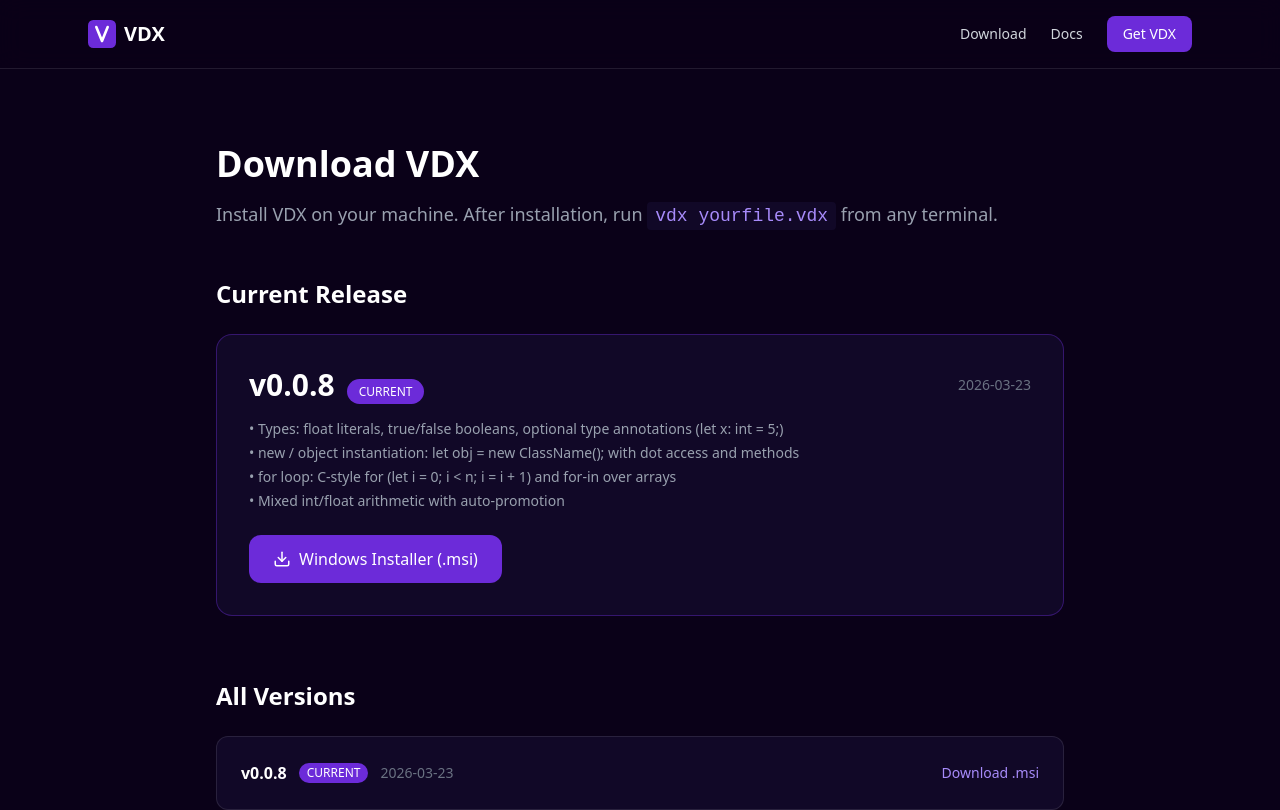
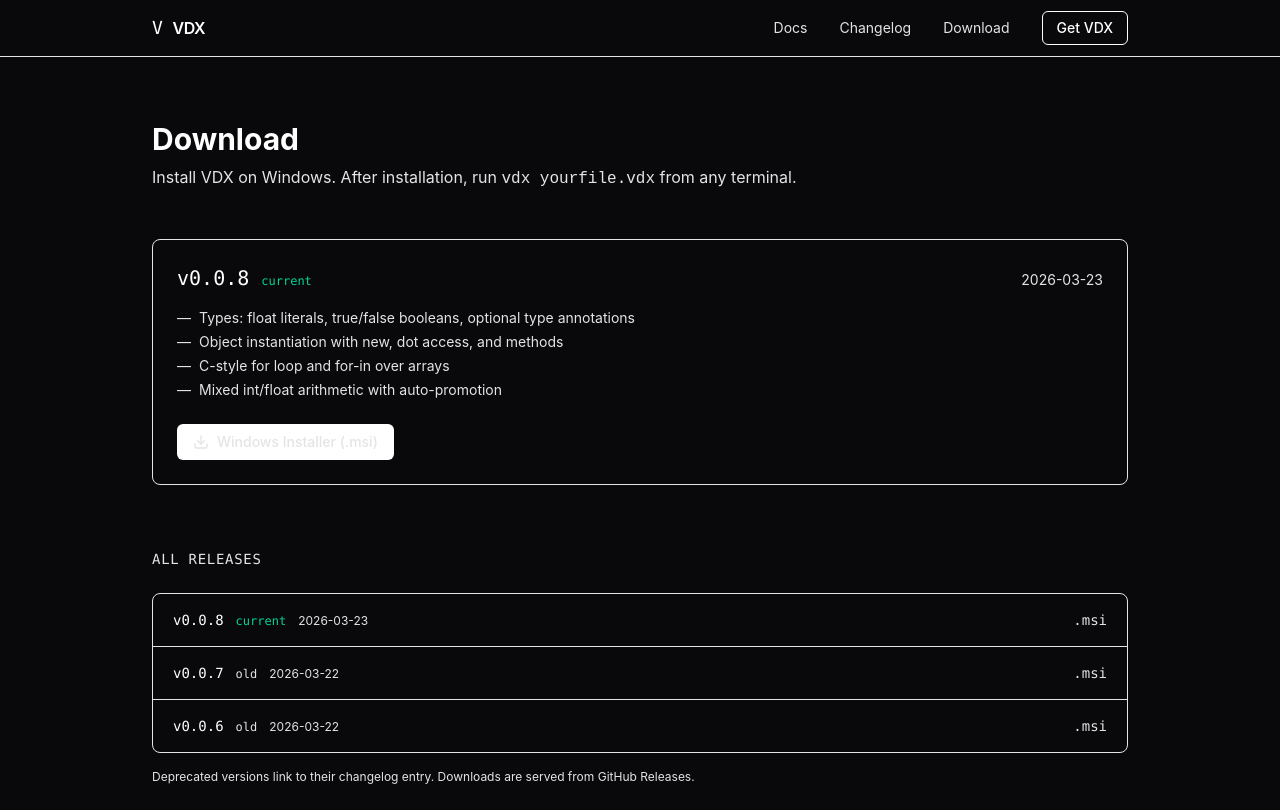
Before and after one commit to bouclem/vdx, a Next.js app in the folder website/: page /download in a window 1280 px wide. Shown: the top 810 px of the page. Built offline with nearby package versions, Linux system fonts and the light colour scheme.

Commit message:
website redesign with cleaner typography and spacing

```diff
--- /dev/null
+++ b/website/src/app/changelog/page.tsx
@@ -0,0 +1,141 @@
+const changelog = [
+  {
+    version: "0.0.8",
+    date: "2026-03-23",
+    changes: [
+      "Added `float` type: float literals with decimal point (e.g., `3.14`, `5.0`)",
+      "Added `true` / `false` boolean literals",
+      "Added optional type annotations on `let`: `let x: int = 5;`, `let pi: float = 3.14;`",
+      "Runtime type checking: annotated variables are validated at assignment",
+      "Mixed int/float arithmetic: operations auto-promote to float when either operand is float",
+      "Added `new` keyword for object instantiation: `let obj = new ClassName();`",
+      "Dot field access: `obj.field` reads a field from an object",
+      "Dot field assignment: `obj.field = value;` sets a field on an object",
+      "Dot method calls: `obj.method(args)` calls a method with access to object fields",
+      "Objects print as `<ClassName object>`",
+      "Added C-style `for` loop: `for (let i = 0; i < n; i = i + 1) { ... }`",
+      "Added `for-in` loop over arrays: `for (item in arr) { ... }`",
+      "`@unsafe` now also works with `for` loops",
+      "Float truthiness: `0.0` is falsy, non-zero is truthy",
+      "Object truthiness: objects are truthy",
+    ],
+  },
+  {
+    version: "0.0.7",
+    date: "2026-03-22",
+    changes: [
+      "Added arrays / lists: `let arr = [1, 2, 3];`",
+      "Array index access: `arr[0]`",
+      "Array index assignment: `arr[0] = 5;`",
+      "String index access: `str[0]` returns single character",
+      "Built-in `len()`: returns length of arrays and strings",
+      "Built-in `push(arr, value)`: appends a value to an array",
+      "Array printing: `print(arr)` outputs `[1, 2, 3]`",
+      "Array truthiness: non-empty arrays are truthy, empty arrays are falsy",
+      "Improved error reporting: errors now display file name, line number, and surrounding source lines",
+    ],
+  },
+  {
+    version: "0.0.6",
+    date: "2026-03-22",
+    changes: [
+      "Added loop safety protection: `while` loops that iterate faster than 2 seconds are blocked",
+      "Added `@unsafe` annotation: place before `while` to bypass loop speed protection",
+      "Added SVG icon (`assets/icon.svg`)",
+      "Added Windows MSI installer support via CMake CPack + WiX",
+      "Installer adds `vdx` to system PATH",
+      "Added `.vdx` file association in installer",
+      "Added LICENSE.txt (MIT)",
+      "Website v0.1.0: main page, download page, documentation pages",
+    ],
+  },
+  {
+    version: "0.0.5",
+    date: "2026-03-22",
+    changes: [
+      "Added `while` loop: `while (condition) { body }`",
+      "Added block scoping: variables declared inside `{ }` blocks are local",
+      "Added `wait(ms)` statement to pause execution",
+      "Added variable reassignment: `name = expr;`",
+    ],
+  },
+  {
+    version: "0.0.4",
+    date: "2026-03-22",
+    changes: [
+      "Added `this` keyword for accessing class-scope variables",
+      "Added `if` / `elif` / `else` control flow",
+      "Inline expression evaluation in `print()`",
+      "Truthiness rules: int != 0, non-empty string, bool value, void = false",
+    ],
+  },
+  {
+    version: "0.0.3",
+    date: "2026-03-22",
+    changes: [
+      "Added `fn` keyword for function declarations with parameters",
+      "Added `return` statement for function return values",
+      "Function calls as expressions",
+      "Operators: `+`, `-`, `*`, `/`, `==`, `!=`, `<`, `>`, `<=`, `>=`",
+      "String concatenation with `+`",
+      "Operator precedence and parenthesized expressions",
+      "Division by zero runtime error",
+      "Two-pass class execution (register functions first, then run statements)",
+    ],
+  },
+  {
+    version: "0.0.2",
+    date: "2026-03-22",
+    changes: [
+      "Added `let` keyword for variable declarations",
+      "Variables support string and integer values",
+      "Variables can be used in `print()` arguments",
+      "Added expression system (string literals, integer literals, identifiers)",
+    ],
+  },
+  {
+    version: "0.0.1",
+    date: "2026-03-22",
+    changes: [
+      "Initial release",
+      "Lexer with support for strings, integers, identifiers, keywords, symbols",
+      "Parser for `class` declarations and `print()` statements",
+      "Tree-walking interpreter",
+      "`class` keyword: declare named classes with a body",
+      "`print()`: output string literals to stdout",
+      "Line comments (`//`)",
+    ],
+  },
+];
+
+export default function ChangelogPage() {
+  return (
+    <div className="max-w-5xl mx-auto px-6 py-16">
+      <h1 className="text-3xl font-bold text-white mb-2">Changelog</h1>
+      <p className="text-[--vdx-muted] mb-12">
+        All notable changes to VDX, by version.
+      </p>
+
+      <div className="space-y-16">
+        {changelog.map((release) => (
+          <section key={release.version} id={`v${release.version.replace(/\./g, "")}`}>
+            <div className="flex items-baseline gap-4 mb-4">
+              <h2 className="text-lg font-mono font-medium text-white">v{release.version}</h2>
+              <span className="text-sm text-[--vdx-muted]">{release.date}</span>
+            </div>
+            <ul className="space-y-1.5 text-sm text-zinc-300">
+              {release.changes.map((change, i) => (
+                <li key={i} className="flex gap-2 leading-relaxed">
+                  <span className="text-[--vdx-border] shrink-0">—</span>
+                  <span dangerouslySetInnerHTML={{
+                    __html: change.replace(/`([^`]+)`/g, '<code class="text-[--vdx-accent] text-[13px]">$1</code>')
+                  }} />
+                </li>
+              ))}
+            </ul>
+          </section>
+        ))}
+      </div>
+    </div>
+  );
+}
--- a/website/src/app/download/page.tsx
+++ b/website/src/app/download/page.tsx
@@ -6,19 +6,16 @@
   return `https://github.com/${GITHUB_REPO}/releases/download/v${version}/vdx-${version}-win64.msi`;
 }
 
-const statusConfig: Record<VersionStatus, { label: string; badgeClass: string }> = {
-  current: {
-    label: "CURRENT",
-    badgeClass: "bg-[#6C2BD9] text-white",
-  },
-  old: {
-    label: "OLD",
-    badgeClass: "bg-amber-600/20 text-amber-400 border border-amber-500/30",
-  },
-  deprecated: {
-    label: "DEPRECATED",
-    badgeClass: "bg-red-900/20 text-red-400 border border-red-500/30",
-  },
+const statusLabel: Record<VersionStatus, string> = {
+  current: "current",
+  old: "old",
+  deprecated: "deprecated",
+};
+
+const statusClass: Record<VersionStatus, string> = {
+  current: "text-emerald-400",
+  old: "text-[--vdx-muted]",
+  deprecated: "text-red-400",
 };
 
 const versions: {
@@ -32,9 +29,9 @@
     date: "2026-03-23",
     status: "current",
     notes: [
-      "Types: float literals, true/false booleans, optional type annotations (let x: int = 5;)",
-      "new / object instantiation: let obj = new ClassName(); with dot access and methods",
-      "for loop: C-style for (let i = 0; i < n; i = i + 1) and for-in over arrays",
+      "Types: float literals, true/false booleans, optional type annotations",
+      "Object instantiation with new, dot access, and methods",
+      "C-style for loop and for-in over arrays",
       "Mixed int/float arithmetic with auto-promotion",
     ],
   },
@@ -43,9 +40,9 @@
     date: "2026-03-22",
     status: "old",
     notes: [
-      "Arrays: let arr = [1, 2, 3]; with index access, assignment, len(), push()",
-      "Improved error reporting with file name, line numbers, and source context",
-      "String indexing: str[0]",
+      "Arrays with index access, assignment, len(), push()",
+      "Improved error reporting with source context",
+      "String indexing",
     ],
   },
   {
@@ -53,8 +50,8 @@
     date: "2026-03-22",
     status: "old",
     notes: [
-      "Loop safety protection (blocks fast loops by default)",
-      "@unsafe annotation to bypass loop protection",
+      "Loop safety protection",
+      "@unsafe annotation",
       "Windows MSI installer with PATH integration",
     ],
   },
@@ -64,43 +61,37 @@
   const current = versions.find((v) => v.status === "current") ?? null;
 
   return (
-    <div className="max-w-4xl mx-auto px-6 py-16">
-      <h1 className="text-4xl font-bold text-white mb-4">Download VDX</h1>
-      <p className="text-gray-400 mb-12 text-lg">
-        Install VDX on your machine. After installation, run{" "}
-        <code className="text-[#A78BFA] bg-[#110827] px-2 py-1 rounded">vdx yourfile.vdx</code>{" "}
-        from any terminal.
+    <div className="max-w-5xl mx-auto px-6 py-16">
+      <h1 className="text-3xl font-bold text-white mb-2">Download</h1>
+      <p className="text-[--vdx-muted] mb-12">
+        Install VDX on Windows. After installation, run{" "}
+        <code className="text-[--vdx-accent]">vdx yourfile.vdx</code> from any terminal.
       </p>
 
-      {/* Current version */}
+      {/* Current release */}
+      {current !== null && (
         <section className="mb-16">
-        <h2 className="text-2xl font-semibold text-white mb-6">Current Release</h2>
-        {current === null ? (
-          <div className="bg-[#110827] border border-white/10 rounded-2xl p-8 text-gray-500 text-sm">
-            No current release available.
+          <div className="border border-[--vdx-border] rounded-lg p-6 bg-[--vdx-surface]">
+            <div className="flex items-baseline justify-between mb-4">
+              <div className="flex items-baseline gap-3">
+                <span className="text-xl font-mono font-medium text-white">v{current.version}</span>
+                <span className="text-xs font-mono text-emerald-400">current</span>
               </div>
-        ) : (
-          <div className="bg-[#110827] border border-[#6C2BD9]/40 rounded-2xl p-8">
-            <div className="flex items-center justify-between mb-4">
-              <div>
-                <span className="text-3xl font-bold text-white">v{current.version}</span>
-                <span className={`ml-3 text-xs px-3 py-1 rounded-full font-medium ${statusConfig.current.badgeClass}`}>
-                  {statusConfig.current.label}
-                </span>
+              <span className="text-sm text-[--vdx-muted]">{current.date}</span>
             </div>
-              <span className="text-gray-500 text-sm">{current.date}</span>
-            </div>
-            <ul className="text-gray-400 text-sm mb-6 space-y-1">
+            <ul className="text-sm text-[--vdx-muted] mb-6 space-y-1">
               {current.notes.map((note, i) => (
-                <li key={i}>• {note}</li>
+                <li key={i} className="flex gap-2">
+                  <span className="text-[--vdx-border]">—</span>
+                  {note}
+                </li>
               ))}
             </ul>
-            <div className="flex gap-4">
             <a
               href={getDownloadUrl(current.version)}
-                className="bg-[#6C2BD9] hover:bg-[#5B21B6] text-white px-6 py-3 rounded-xl font-medium transition-colors inline-flex items-center gap-2"
+              className="inline-flex items-center gap-2 bg-white text-[--vdx-dark] px-4 py-2 rounded-md text-sm font-medium hover:bg-zinc-200 transition-colors"
             >
-                <svg width="18" height="18" viewBox="0 0 24 24" fill="none" stroke="currentColor" strokeWidth="2" strokeLinecap="round" strokeLinejoin="round">
+              <svg width="16" height="16" viewBox="0 0 24 24" fill="none" stroke="currentColor" strokeWidth="2" strokeLinecap="round" strokeLinejoin="round">
                 <path d="M21 15v4a2 2 0 01-2 2H5a2 2 0 01-2-2v-4" />
                 <polyline points="7 10 12 15 17 10" />
                 <line x1="12" y1="15" x2="12" y2="3" />
@@ -108,50 +99,56 @@
               Windows Installer (.msi)
             </a>
           </div>
-          </div>
+        </section>
       )}
-      </section>
 
-      {/* All versions */}
+      {/* Version history */}
       <section>
-        <h2 className="text-2xl font-semibold text-white mb-6">All Versions</h2>
-        <div className="space-y-4">
+        <h2 className="text-sm font-mono text-[--vdx-muted] uppercase tracking-wider mb-6">All releases</h2>
+        <div className="border border-[--vdx-border] rounded-lg divide-y divide-[--vdx-border]">
           {versions.map((v) => {
-            const config = statusConfig[v.status];
             const isDownloadable = v.status !== "deprecated";
 
             return (
               <div
                 key={v.version}
-                className={`bg-[#110827] border rounded-xl p-6 flex items-center justify-between ${
-                  v.status === "deprecated" ? "border-white/5 opacity-60" : "border-white/10"
+                className={`px-5 py-4 flex items-center justify-between ${
+                  v.status === "deprecated" ? "opacity-50" : ""
                 }`}
               >
-                <div className="flex items-center gap-3">
-                  <span className={`text-white font-semibold ${v.status === "deprecated" ? "line-through" : ""}`}>
+                <div className="flex items-baseline gap-3">
+                  <span className={`font-mono text-sm text-white ${v.status === "deprecated" ? "line-through" : ""}`}>
                     v{v.version}
                   </span>
-                  <span className={`text-xs px-2 py-0.5 rounded-full font-medium ${config.badgeClass}`}>
-                    {config.label}
+                  <span className={`text-xs font-mono ${statusClass[v.status]}`}>
+                    {statusLabel[v.status]}
                   </span>
-                  <span className="text-gray-500 text-sm">{v.date}</span>
+                  <span className="text-xs text-[--vdx-muted]">{v.date}</span>
                 </div>
                 {isDownloadable ? (
                   <a
                     href={getDownloadUrl(v.version)}
-                    className="text-[#A78BFA] hover:text-white text-sm transition-colors"
+                    className="text-[--vdx-accent] hover:text-white text-sm font-mono"
                   >
-                    Download .msi
+                    .msi
                   </a>
                 ) : (
-                  <span className="text-gray-600 text-sm italic">No longer available</span>
+                  <a
+                    href={`/changelog#v${v.version.replace(/\./g, "")}`}
+                    className="text-[--vdx-muted] hover:text-white text-sm font-mono"
+                  >
+                    changelog
+                  </a>
                 )}
               </div>
             );
           })}
         </div>
-        <p className="text-gray-600 text-sm mt-6">
-          Deprecated versions are listed for reference but are no longer available for download.
+        <p className="text-xs text-[--vdx-muted] mt-4">
+          Deprecated versions link to their changelog entry. Downloads are served from{" "}
+          <a href={`https://github.com/${GITHUB_REPO}/releases`} className="text-[--vdx-accent] hover:text-white">
+            GitHub Releases
+          </a>.
         </p>
       </section>
     </div>
--- a/website/src/app/globals.css
+++ b/website/src/app/globals.css
@@ -1,15 +1,25 @@
 @import "tailwindcss";
+@import url('https://fonts.googleapis.com/css2?family=Inter:wght@400;500;600;700&family=JetBrains+Mono:wght@400;500&display=swap');
 
 :root {
   --vdx-purple: #6C2BD9;
-  --vdx-dark: #0A0118;
-  --vdx-light: #E0CCFF;
-  --vdx-accent: #A78BFA;
+  --vdx-dark: #09090b;
+  --vdx-surface: #111113;
+  --vdx-border: #27272a;
+  --vdx-text: #e4e4e7;
+  --vdx-muted: #71717a;
+  --vdx-accent: #8b5cf6;
+}
+
+html {
+  scroll-behavior: smooth;
 }
 
 body {
   background: var(--vdx-dark);
-  color: #e2e8f0;
+  color: var(--vdx-text);
+  font-family: 'Inter', -apple-system, BlinkMacSystemFont, sans-serif;
+  -webkit-font-smoothing: antialiased;
 }
 
 ::selection {
@@ -17,6 +27,10 @@
   color: white;
 }
 
-code {
+code, pre {
   font-family: "JetBrains Mono", "Fira Code", monospace;
 }
+
+a {
+  transition: color 0.15s ease;
+}
--- a/website/src/app/layout.tsx
+++ b/website/src/app/layout.tsx
@@ -14,35 +14,35 @@
 }) {
   return (
     <html lang="en">
-      <body className="min-h-screen antialiased">
-        <nav className="fixed top-0 w-full z-50 border-b border-white/10 bg-[#0A0118]/80 backdrop-blur-md">
-          <div className="max-w-6xl mx-auto flex items-center justify-between px-6 py-4">
-            <a href="/" className="flex items-center gap-2 text-white font-bold text-xl">
-              <svg width="28" height="28" viewBox="0 0 512 512" fill="none" xmlns="http://www.w3.org/2000/svg">
-                <rect width="512" height="512" rx="96" fill="#6C2BD9" />
-                <path d="M152 128L256 384L360 128" stroke="white" strokeWidth="48" strokeLinecap="round" strokeLinejoin="round" />
-              </svg>
+      <body className="min-h-screen">
+        <nav className="sticky top-0 z-50 border-b border-[--vdx-border] bg-[--vdx-dark]">
+          <div className="max-w-5xl mx-auto flex items-center justify-between px-6 h-14">
+            <a href="/" className="flex items-center gap-2.5 text-white font-semibold text-base tracking-tight">
+              <span className="text-[--vdx-accent] font-mono font-medium text-lg">V</span>
               VDX
             </a>
-            <div className="flex items-center gap-6 text-sm text-gray-300">
-              <a href="/download" className="hover:text-white transition-colors">Download</a>
-              <a href="/docs" className="hover:text-white transition-colors">Docs</a>
+            <div className="flex items-center gap-8 text-sm">
+              <a href="/docs" className="text-[--vdx-muted] hover:text-white">Docs</a>
+              <a href="/changelog" className="text-[--vdx-muted] hover:text-white">Changelog</a>
+              <a href="/download" className="text-[--vdx-muted] hover:text-white">Download</a>
               <a
                 href="/download"
-                className="bg-[#6C2BD9] hover:bg-[#5B21B6] text-white px-4 py-2 rounded-lg transition-colors text-sm font-medium"
+                className="border border-[--vdx-border] hover:border-[--vdx-accent] text-white px-3.5 py-1.5 rounded-md text-sm font-medium transition-colors"
               >
                 Get VDX
               </a>
             </div>
           </div>
         </nav>
-        <main className="pt-20">{children}</main>
-        <footer className="border-t border-white/10 mt-24">
-          <div className="max-w-6xl mx-auto px-6 py-8 flex items-center justify-between text-sm text-gray-500">
+        <main>{children}</main>
+        <footer className="border-t border-[--vdx-border] mt-32">
+          <div className="max-w-5xl mx-auto px-6 py-8 flex items-center justify-between text-sm text-[--vdx-muted]">
             <span>© 2026 Voidware</span>
-            <a href="https://voidware.xyz" className="hover:text-gray-300 transition-colors">
-              voidware.xyz
-            </a>
+            <div className="flex items-center gap-6">
+              <a href="/changelog" className="hover:text-white">Changelog</a>
+              <a href="https://github.com/bouclem/vdx" className="hover:text-white">GitHub</a>
+              <a href="https://voidware.xyz" className="hover:text-white">voidware.xyz</a>
+            </div>
           </div>
         </footer>
       </body>
--- a/website/src/components/DocPage.tsx
+++ b/website/src/components/DocPage.tsx
@@ -7,11 +7,13 @@
 }) {
   return (
     <div className="max-w-3xl mx-auto px-6 py-16">
-      <a href="/docs" className="text-[#A78BFA] text-sm mb-6 inline-block hover:underline">
-        ← Back to Docs
-      </a>
-      <h1 className="text-4xl font-bold text-white mb-6">{title}</h1>
-      <div className="prose prose-invert max-w-none space-y-6 text-gray-300 leading-relaxed">
+      <nav className="text-sm text-[--vdx-muted] mb-8 font-mono">
+        <a href="/docs" className="hover:text-white">docs</a>
+        <span className="mx-2">/</span>
+        <span className="text-zinc-300">{title.toLowerCase()}</span>
+      </nav>
+      <h1 className="text-2xl font-bold text-white mb-8">{title}</h1>
+      <div className="space-y-5 text-sm text-zinc-300 leading-relaxed [&_code]:text-[--vdx-accent] [&_code]:text-[13px] [&_pre]:bg-[--vdx-surface] [&_pre]:border [&_pre]:border-[--vdx-border] [&_pre]:rounded-lg [&_pre]:p-4 [&_pre]:overflow-x-auto [&_pre]:text-[13px] [&_h2]:text-white [&_h2]:font-semibold [&_h2]:text-base [&_h2]:mt-8 [&_h2]:mb-3 [&_h3]:text-white [&_h3]:font-medium [&_h3]:text-sm [&_h3]:mt-6 [&_h3]:mb-2">
         {children}
       </div>
     </div>
```
Also changed, not shown: website/src/app/docs/page.tsx (+9 -9 lines), website/src/app/page.tsx (+59 -45 lines). Lines whose indentation alone changed are shown as unchanged.
